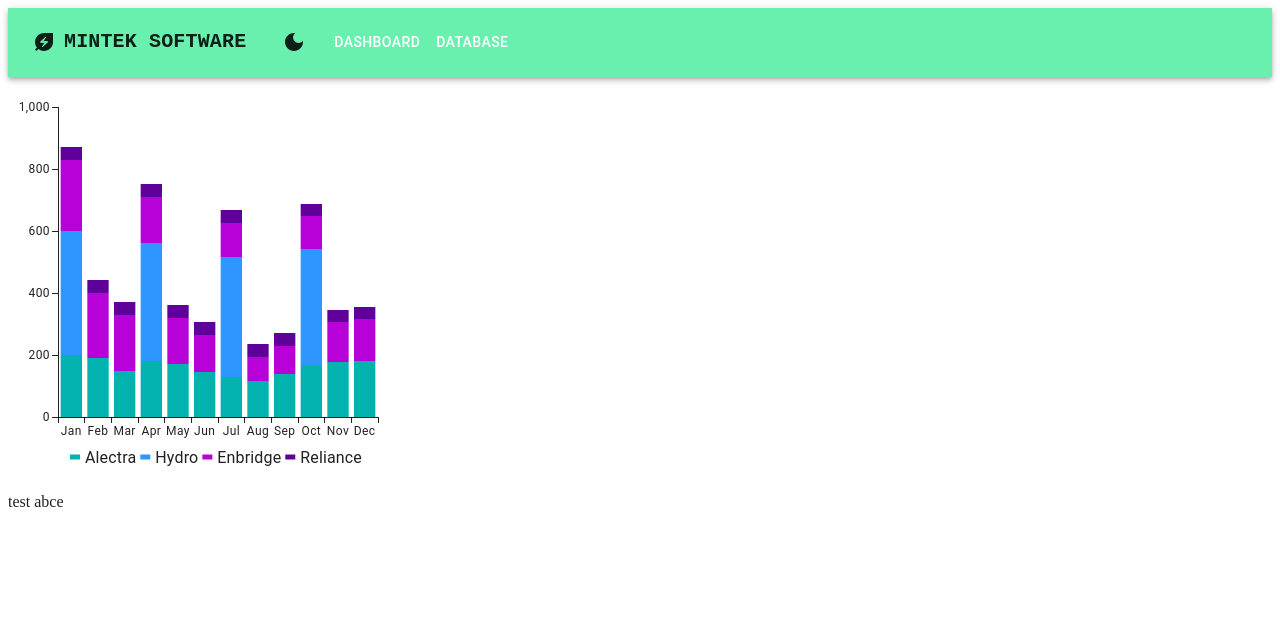
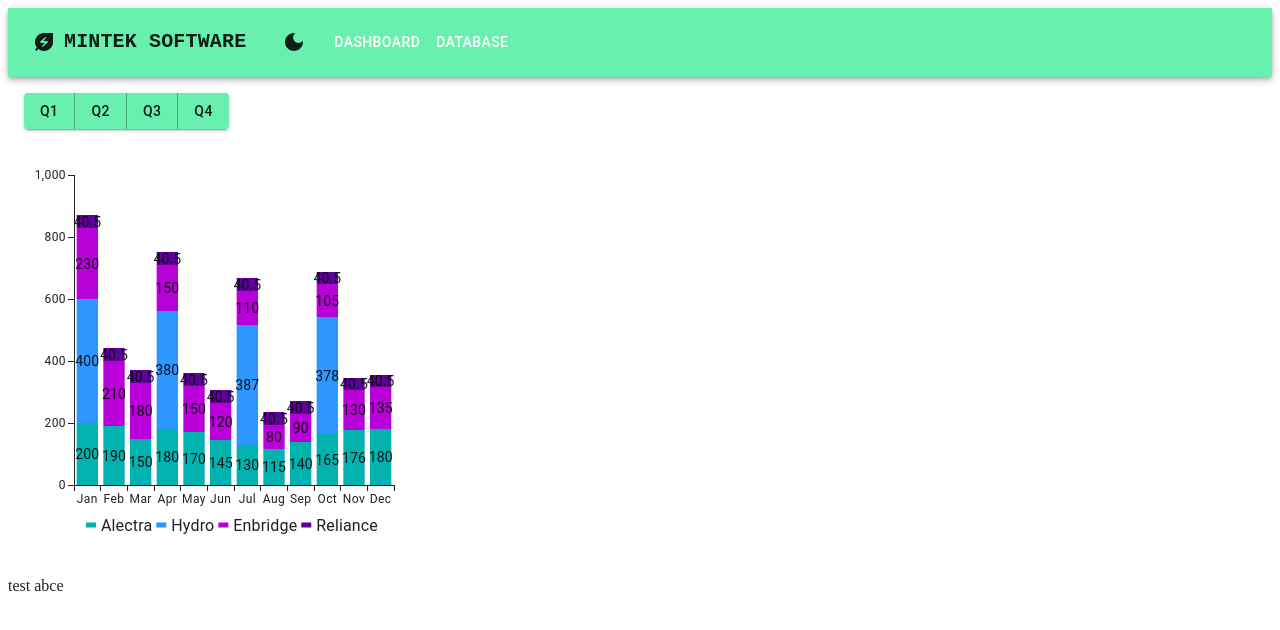
Before and after one commit to Siddharth-A/utility_tracker, a React (Vite) app in the folder utility-tracker/: page / in a window 1280 px wide. Shown: the top 630 px of the page. Built offline with nearby package versions, Linux system fonts and the light colour scheme.

Commit message:
Add Quarter buttons to bar chart

```diff
--- a/utility-tracker/src/components/Chart.jsx
+++ b/utility-tracker/src/components/Chart.jsx
@@ -1,12 +1,76 @@
+// import * as React from "react";
+// import { BarChart } from "@mui/x-charts/BarChart";
+// import { addLabels, fakeData } from "./data";
+
+// export default function Chart() {
+//   return (
+//     <BarChart
+//       dataset={fakeData}
+//         // layout="horizontal"
+//       series={addLabels([
+//         { dataKey: "Alectra", stack: "liability" },
+//         { dataKey: "Bhydro", stack: "liability" },
+//         { dataKey: "Enbridge", stack: "liability" },
+//         { dataKey: "Reliance", stack: "liability" },
+//       ])}
+//       xAxis={[{ scaleType: "band", dataKey: "month" }]}
+//       slotProps={{ legend: { position: { vertical: "bottom", horizontal:"middle" }, itemMarkWidth:10, itemMarkHeight:5, itemGap:4 } }}
+//       width={420}
+//       height={400}
+//       margin={{ top: 30, bottom: 60 }}
+//       barLabel="value"
+//     />
+//   );
+// }
+// Chart.jsx
 import * as React from "react";
 import { BarChart } from "@mui/x-charts/BarChart";
+import { Button, ButtonGroup, Box } from "@mui/material";
 import { addLabels, fakeData } from "./data";
 
 export default function Chart() {
+  const [selectedQuarters, setSelectedQuarters] = React.useState([1, 2, 3, 4]);
+
+  // Define months corresponding to each quarter
+  const quarterMonths = {
+    1: ["Jan", "Feb", "Mar"],
+    2: ["Apr", "May", "Jun"],
+    3: ["Jul", "Aug", "Sep"],
+    4: ["Oct", "Nov", "Dec"],
+  };
+
+  // Filter data based on selected quarters
+  const filteredData = fakeData.filter((entry) =>
+    selectedQuarters.some((q) => quarterMonths[q].includes(entry.month))
+  );
+
+  // Toggle quarter selection
+  const toggleQuarter = (quarter) => {
+    setSelectedQuarters((prev) =>
+      prev.includes(quarter)
+        ? prev.filter((q) => q !== quarter)
+        : [...prev, quarter].sort()
+    );
+  };
+
   return (
+    <Box sx={{ p: 2 }}>
+      {/* Quarter Toggle Buttons */}
+      <ButtonGroup variant="contained" color="primary" sx={{ mb: 2 }}>
+        {[1, 2, 3, 4].map((q) => (
+          <Button
+            key={q}
+            onClick={() => toggleQuarter(q)}
+            variant={selectedQuarters.includes(q) ? "contained" : "outlined"}
+          >
+            Q{q}
+          </Button>
+        ))}
+      </ButtonGroup>
+
+      {/* Chart */}
       <BarChart
-      dataset={fakeData}
-      //   layout="horizontal"
+        dataset={filteredData}
         series={addLabels([
           { dataKey: "Alectra", stack: "liability" },
           { dataKey: "Bhydro", stack: "liability" },
@@ -14,10 +78,19 @@ export default function Chart() {
           { dataKey: "Reliance", stack: "liability" },
         ])}
         xAxis={[{ scaleType: "band", dataKey: "month" }]}
-      slotProps={{ legend: { position: { vertical: "bottom", horizontal:"middle" }, itemMarkWidth:10, itemMarkHeight:5, itemGap:4 } }}
+        slotProps={{
+          legend: {
+            position: { vertical: "bottom", horizontal: "middle" },
+            itemMarkWidth: 10,
+            itemMarkHeight: 5,
+            itemGap: 4,
+          },
+        }}
         width={420}
         height={400}
         margin={{ top: 30, bottom: 60 }}
+        barLabel="value"
       />
+    </Box>
   );
 }
--- a/utility-tracker/src/theme.js
+++ b/utility-tracker/src/theme.js
@@ -5,11 +5,11 @@ import { red, grey } from "@mui/material/colors";
 export const lightTheme = createTheme({
     palette: {
       mode: "light",
-    primary: {
-      main: "#69f0ae",
-    },
-    secondary: {
-      main: red[900],
+      primary: { main: "#69f0ae" },
+      secondary: { main: red[900] },
+      background: {
+        default: "#ffffff",  // Light background
+        paper: "#f4f4f4",
       },
     },
   });
@@ -18,15 +18,14 @@ export const lightTheme = createTheme({
   export const darkTheme = createTheme({
     palette: {
       mode: "dark",
-    primary: {
-      main: grey[900],
+      primary: { main: grey[900] },
+      secondary: { main: red[500] },
+      background: {
+        default: "#121212",  // Dark background
+        paper: "#1e1e1e",
       },
-    secondary: {
-      main: red[500],
-    },
-    background: {
-      default: "#121212",
-      paper: "#1e1e1e",
+      text: {
+        primary: "#ffffff",  // White text for dark mode
       },
     },
   });
```
Lines whose indentation alone changed are shown as unchanged.
